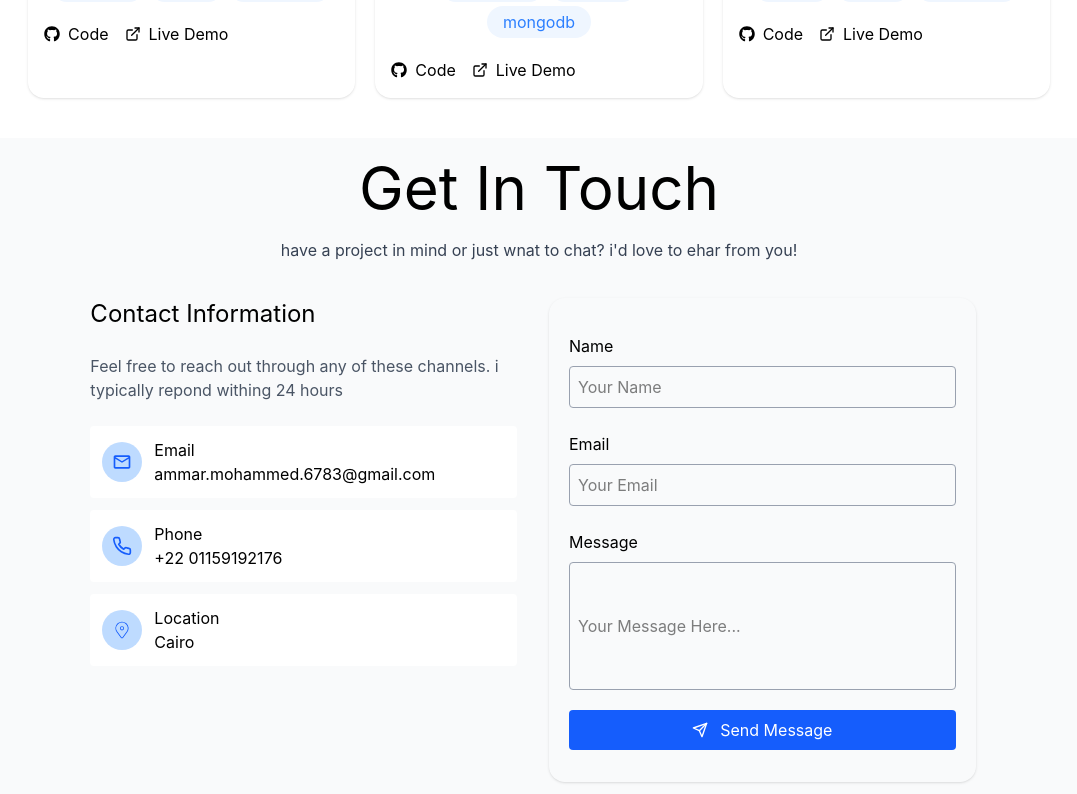
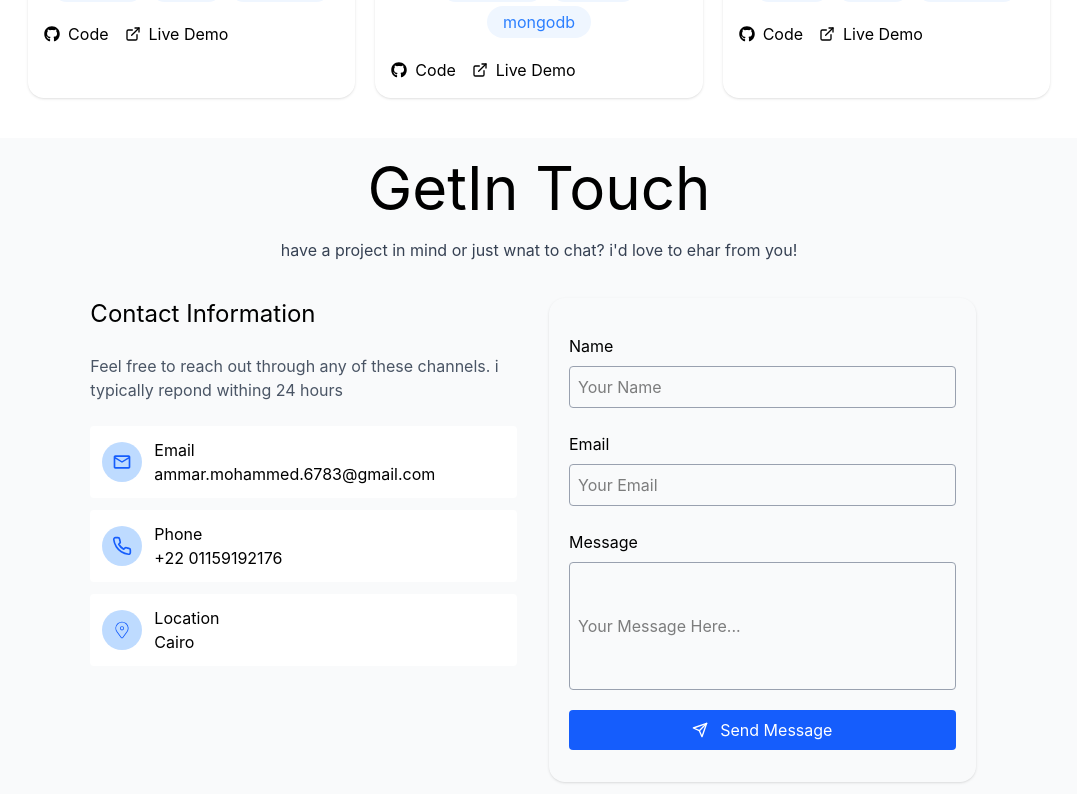
Before and after one commit to ammarmohammed6783-del/Portfolio, a React (Vite) app: page / in a window 1280 px wide. Shown: the part 2464-3258 px from the top of the page, without its empty margins (101-1178 px from the left). Built offline with nearby package versions, Linux system fonts and the light colour scheme.

Commit message:
changin char

```diff
--- a/src/components/GetInTouch.tsx
+++ b/src/components/GetInTouch.tsx
@@ -7,7 +7,7 @@ function GetInTouch() {
     return (
         <div className="bg-gray-50">
             <div className="m-auto w-fit text-center">
-                <h1 className="text-6xl py-5">Get In Touch</h1>
+                <h1 className="text-6xl py-5">GetIn Touch</h1>
                 <p className="text-gray-700">have a project in mind or just wnat to chat? i'd love to ehar from you!</p>
             </div>
 
```
